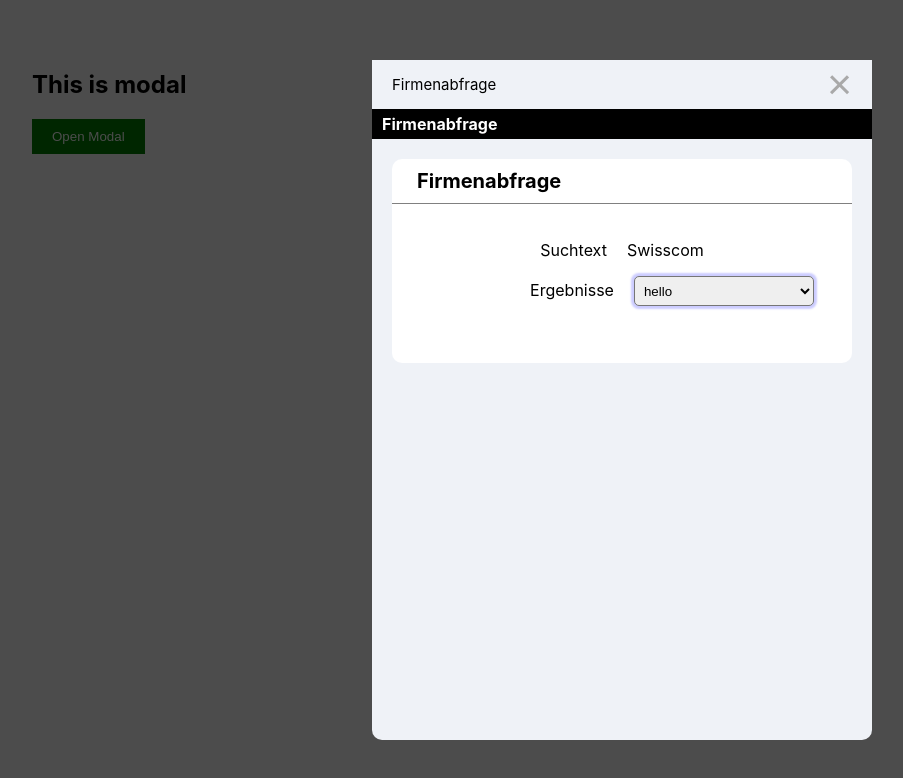
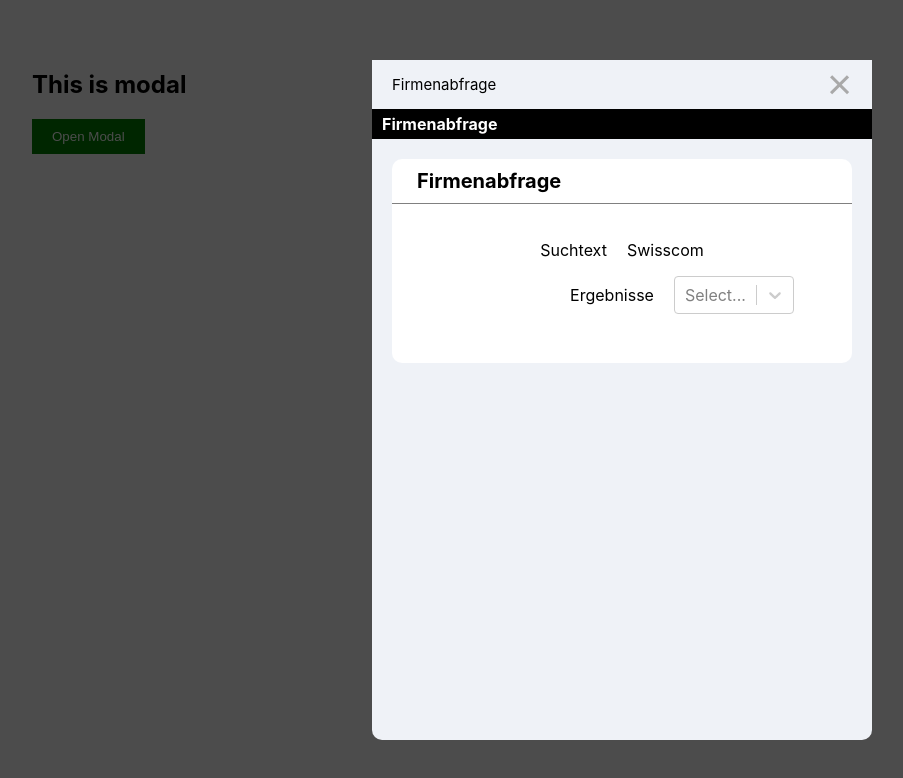
Before and after one commit to TanvirChy/firmenabfrage, a React (Create React App) app: page / in a window 1280 px wide. Both pictures are taken after a click on the button "Open Modal". Shown: the top 778 px of the page, without its empty margins (18-921 px from the left). Built offline with nearby package versions, Linux system fonts and the light colour scheme.

Commit message:
add react-select library

```diff
--- a/src/components/firmenTop/FirmenTop.jsx
+++ b/src/components/firmenTop/FirmenTop.jsx
@@ -1,19 +1,15 @@
-import React, { useState } from 'react';
-import Select from 'react-select';
+import React, { useState } from "react";
+import Select from "react-select";
 
 import "./firmenTop.css";
 
 const options = [
-  { value: 'chocolate', label: 'Chocolate' },
-  { value: 'strawberry', label: 'Strawberry' },
-  { value: 'vanilla', label: 'Vanilla' },
+  { value: "chocolate", label: "Chocolate" },
+  { value: "strawberry", label: "Strawberry" },
+  { value: "vanilla", label: "Vanilla" },
 ];
 
-
 const FirmenTop = ({ ergebnisse, setErgebnisse }) => {
-  const handleChangeErgebnisse = (e) => {
-    setErgebnisse(e.target.value);
-  };
 
   return (
     <div className="firmen_top_content">
@@ -25,23 +21,16 @@ const FirmenTop = ({ ergebnisse, setErgebnisse }) => {
       </div>
       <div className="input_section">
         <div className="input_select">
-          <label htmlFor="" className="input_label">
+          <label className="input_label">
             Ergebnisse
           </label>
 
-          <select
-            className="input_select_feild"
-            value={ergebnisse}
-            onChange={handleChangeErgebnisse}
-          >
-            <option value="hello">hello</option>
-            <option value="Ergebnisse">Ergebnisse</option>
-            <option value="hello">hello</option>
-            <option value="Ergebnisse">Ergebnisse</option>
-            <option value="hello">hello</option>
-            <option value="Suchtext">Suchtext</option>
-            <option value="hello">hello</option>
-          </select>
+          <Select
+            defaultValue={ergebnisse}
+            onChange={setErgebnisse}
+
+            options={options}
+          />
         </div>
       </div>
     </div>
--- a/src/components/firmenTop/firmenTop.css
+++ b/src/components/firmenTop/firmenTop.css
@@ -11,7 +11,10 @@
 }
 
 .input_select{
-    margin-left: 100px
+    display: flex;
+    align-items: center;
+    justify-content: center;
+    margin-left: 120px;
 }
 
 .input_select_feild{
@@ -30,3 +33,8 @@
     padding-right: 20px
 
 }
+
+
+.css-319lph-ValueContainer{
+    width: 170px;
+}
```
